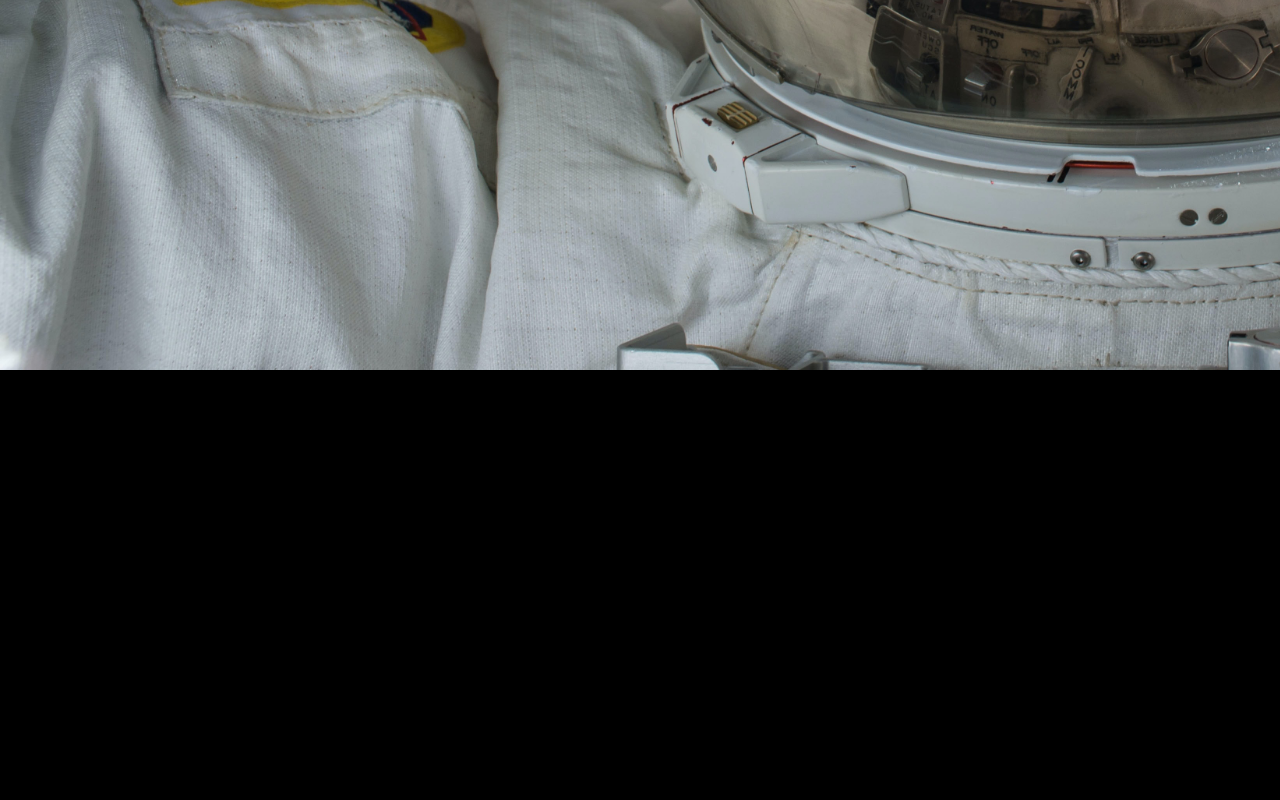
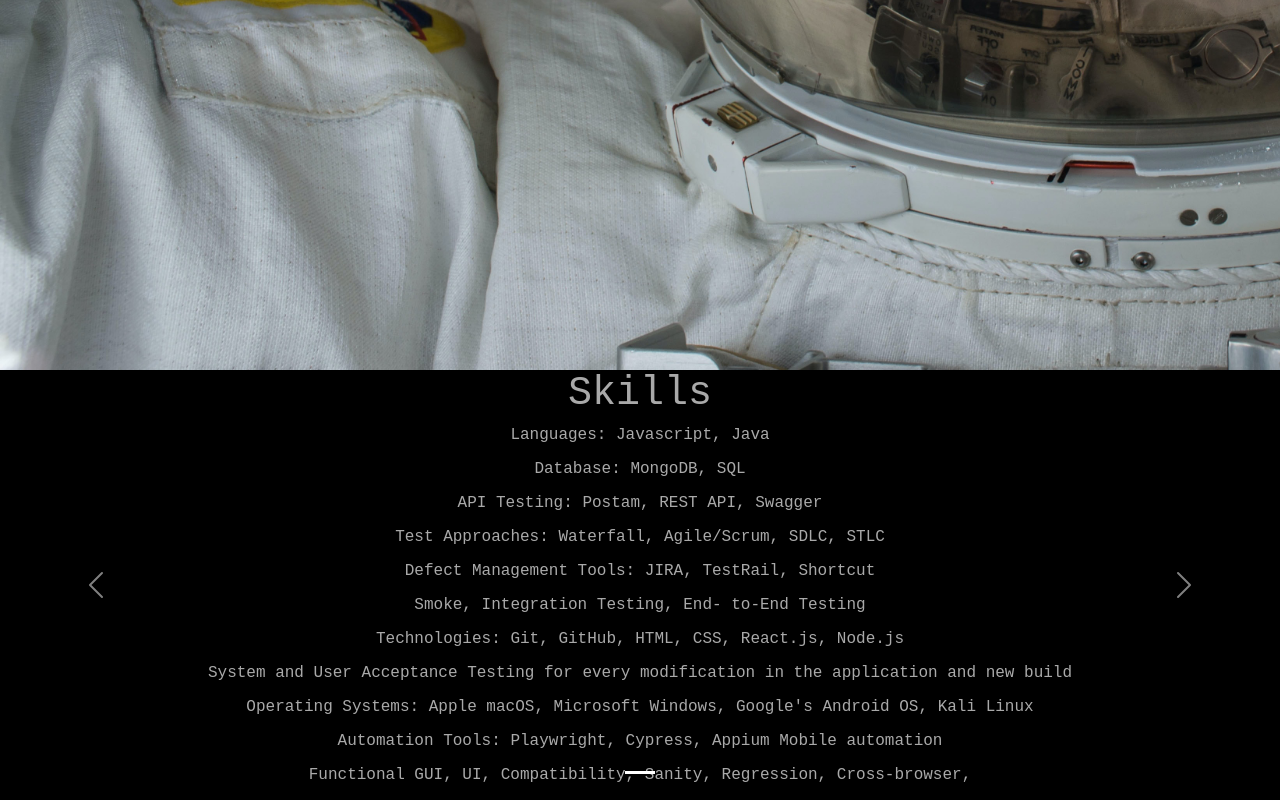
Before and after one commit to angelinaturchyn/react-portfolioproject, a React (Create React App) app: page / in a window 1280 px wide. Shown: the part 908-1708 px from the top of the page. Before the commit the page ends 1278 px from the top, so only its background shows below. Built offline with nearby package versions, Linux system fonts and the light colour scheme; the HTML template or start-up script is replaced by a standard one.

Commit message:
added skills

```diff
--- a/package.json
+++ b/package.json
@@ -12,6 +12,7 @@
     "react": "^18.2.0",
     "react-bootstrap": "^2.7.0",
     "react-dom": "^18.2.0",
+    "react-multi-carousel": "^2.8.2",
     "react-on-screen": "^2.1.1",
     "react-scripts": "5.0.1",
     "react-social-icons": "^5.15.0",
--- a/src/App.css
+++ b/src/App.css
@@ -148,14 +148,14 @@ img {
 
 .top-left {
   position: absolute;
-  top: 150px;
+  top: 300px;
   left: 40px;
   font-size: 20px;
 }
 
 .centered {
   position: absolute;
-  top: 30%;
+  top: 50%;
   left: 30%;
   transform: translate(-50%, -50%);
 }
--- a/src/App.js
+++ b/src/App.js
@@ -1,13 +1,16 @@
 import './App.css';
 import 'bootstrap/dist/css/bootstrap.min.css';
 import {NavBar} from "./components/navBar";
-import {Banner} from "./components/banner"
+import {Banner} from "./components/banner";
+import {Skills} from "./components/skills";
+
 
 function App() {
   return (
     <div className="App">
       <NavBar/>
         <Banner/>
+        <Skills/>
     </div>
   );
 }
--- a/src/components/banner.js
+++ b/src/components/banner.js
@@ -51,7 +51,7 @@ export const Banner = () => {
                     <div className="top-left" >
                         <Col xs={12} md={6} xl={7}>
                         <h1>{`Hi there! I'm Angelina,`} <span className="txt-rotate"  data-rotate='[ " QA Engineer", "QA Engineer", "UI/UX Designer" ]'><span className="wrap">{text}</span></span></h1>
-                        <p>I'm a life-learner and open minded QA Engineer that's always open to new opportunities.</p>
+                        <p>I'm a life-learner and open minded QA Engineer that's always open to new opportunities. </p>
                         </Col>
                     </div>
         </section>
--- /dev/null
+++ b/src/components/skills.js
@@ -0,0 +1,45 @@
+import 'react-multi-carousel/lib/styles.css';
+import Container from "react-bootstrap/Container";
+import {Col, Row} from "react-bootstrap";
+import Carousel from 'react-bootstrap/Carousel';
+
+export const Skills = () => {
+
+    const responsive = {
+        superLargeDesktop: {
+            breakpoint: {max: 4000, min: 3000},
+            items: 5
+        },
+        desktop: {
+            breakpoint: {max: 3000, min: 1024},
+            items: 3
+        },
+        tablet: {
+            breakpoint: {max: 1024, min: 464},
+            items: 2
+        },
+        mobile: {
+            breakpoint: {max: 464, min: 0},
+            items: 1
+        }
+    }
+
+        return (
+            <Carousel>
+                <Carousel.Item>
+                    <h1>Skills</h1>
+                    <p>Languages:  Javascript, Java</p>
+                    <p>Database: MongoDB, SQL</p>
+                    <p>API Testing: Postam, REST API, Swagger</p>
+                    <p>Test Approaches: Waterfall, Agile/Scrum, SDLC, STLC</p>
+                    <p>Defect Management Tools: JIRA, TestRail, Shortcut</p>
+                    <p> Smoke, Integration Testing, End- to-End Testing</p>
+                    <p> Technologies: Git, GitHub, HTML, CSS, React.js, Node.js</p>
+                    <p>System and User Acceptance Testing for every modification in the application and new build</p>
+                    <p>Operating Systems:  Apple macOS, Microsoft Windows, Google's Android OS, Kali Linux</p>
+                    <p> Automation Tools: Playwright, Cypress, Appium Mobile automation</p>
+                    <p>Functional GUI, UI, Compatibility, Sanity, Regression, Cross-browser,</p>
+                </Carousel.Item>
+            </Carousel>
+    )
+}
```
Also changed, not shown: 1 other file (tests, documents, lock files or other folders).
